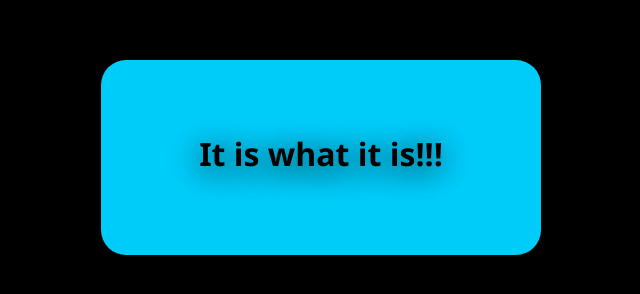
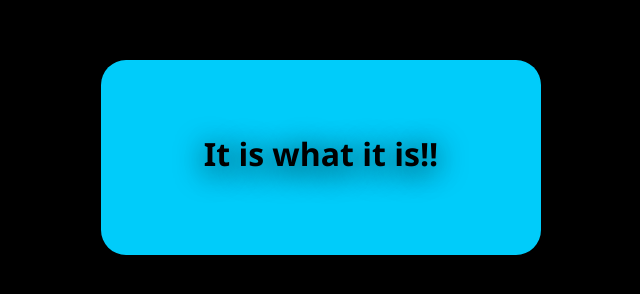
Before and after one commit to Xx-DELWYN-xX/business-card, a plain HTML site: page index.html in a window 1280 px wide. Shown: the full height of the page, 319-959 px from the left. Drawn offline with nearby package versions, Linux system fonts and the light colour scheme.

Commit message:
just trial

```diff
--- a/index.html
+++ b/index.html
@@ -6,7 +6,7 @@
         <div class="card">
             <div class="card flip-inner">
                 <div class="card front-card">
-                    <h1>It is what it is!!!</h1>
+                    <h1>It is what it is!!</h1>
                 </div>
                 <div class="card back-card glow">
                     <img class="avatar" src="Delwyn.jpeg">
```
